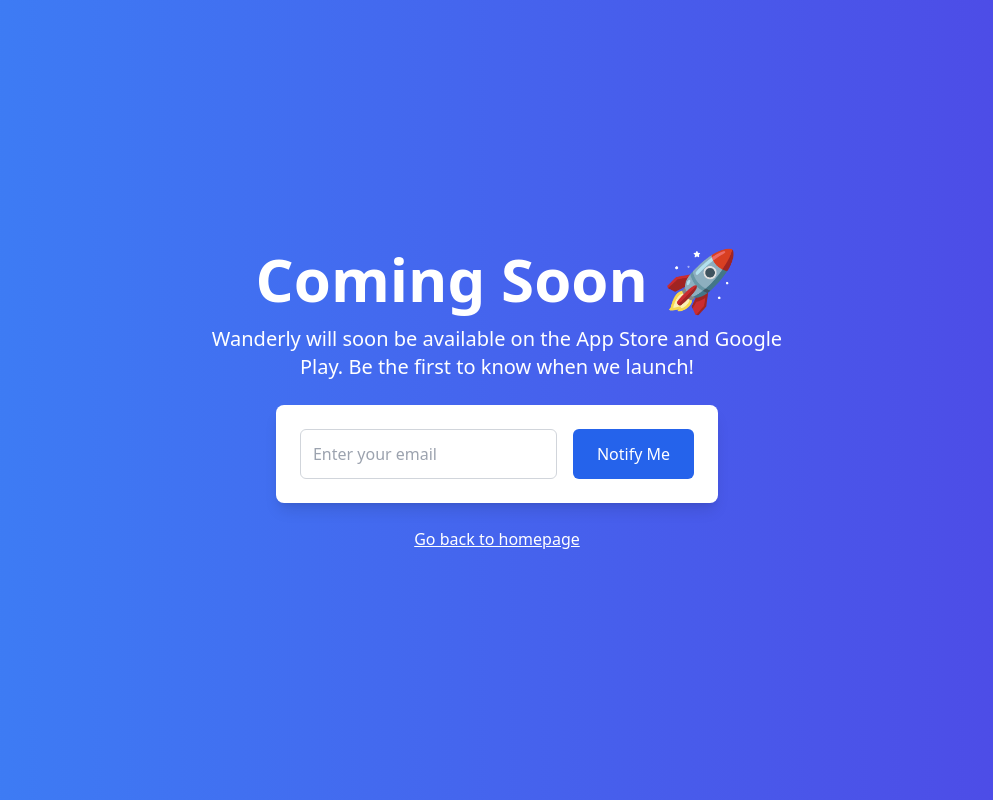
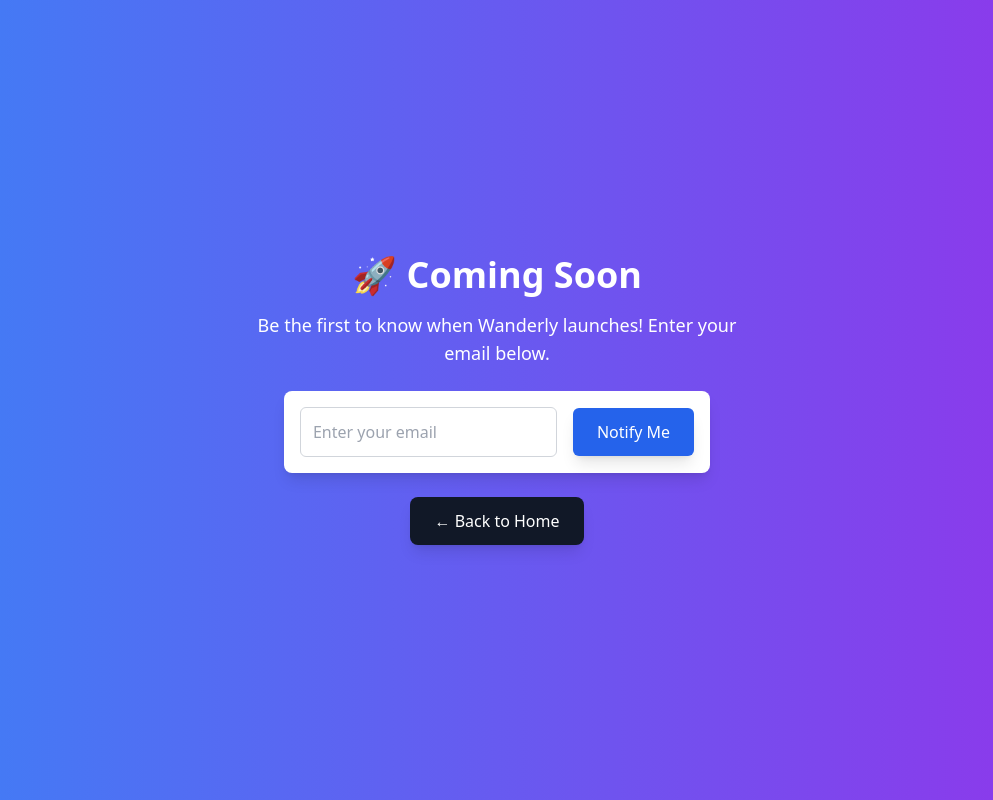
Before and after one commit to KevinVrl/wanderly-netlify, a Next.js app: page /coming-soon in a window 1280 px wide. Shown: the whole page, without its empty margins (143-1136 px from the left). Built offline with nearby package versions, Linux system fonts and the light colour scheme.

Commit message:
Enable Netlify Forms for email collection

```diff
--- a/app/coming-soon/page.tsx
+++ b/app/coming-soon/page.tsx
@@ -1,48 +1,47 @@
 "use client";
 
 import { useState } from "react";
-import { Button } from "../../components/ui/button";
+import Link from "next/link";
 
 export default function ComingSoon() {
   const [email, setEmail] = useState("");
-  const [submitted, setSubmitted] = useState(false);
-
-  const handleSubmit = (e: React.FormEvent) => {
-    e.preventDefault();
-    setSubmitted(true);
-  };
 
   return (
-    <div className="min-h-screen flex flex-col justify-center items-center text-center px-6 bg-gradient-to-r from-blue-500 to-indigo-600 text-white">
-      {/* ✅ Titre */}
-      <h1 className="text-4xl md:text-6xl font-bold mb-4">Coming Soon 🚀</h1>
-      <p className="text-lg md:text-xl mb-6 max-w-xl">
-        Wanderly will soon be available on the App Store and Google Play. Be the first to know when we launch!
+    <div className="min-h-screen flex flex-col justify-center items-center text-center px-6 bg-gradient-to-r from-blue-500 to-purple-600 text-white">
+      <h1 className="text-4xl font-bold mb-4">🚀 Coming Soon</h1>
+      <p className="text-lg mb-6 max-w-lg">
+        Be the first to know when Wanderly launches! Enter your email below.
       </p>
 
-      {/* ✅ Formulaire d'inscription */}
-      {!submitted ? (
-        <form onSubmit={handleSubmit} className="bg-white text-gray-800 p-4 md:p-6 rounded-lg shadow-lg flex flex-col md:flex-row gap-4">
+      {/* ✅ Formulaire Netlify */}
+      <form
+        method="POST"
+        data-netlify="true"
+        name="subscribe-form"
+        className="bg-white p-4 rounded-lg shadow-lg flex flex-col md:flex-row items-center space-y-4 md:space-y-0 md:space-x-4"
+      >
         <input
           type="email"
+          name="email"
           placeholder="Enter your email"
-            value={email}
-            onChange={(e) => setEmail(e.target.value)}
           required
-            className="p-3 rounded-md border border-gray-300 focus:outline-none flex-grow"
+          className="p-3 rounded-md border border-gray-300 focus:outline-none text-gray-800"
         />
-          <button type="submit" className="bg-blue-600 text-white px-6 py-3 rounded-md w-full md:w-auto">
+        <button
+          type="submit"
+          className="bg-blue-600 text-white px-6 py-3 rounded-md shadow-lg hover:bg-blue-700 transition"
+        >
           Notify Me
         </button>
       </form>
-      ) : (
-        <p className="text-lg font-semibold mt-4">✅ Thank you! We'll notify you when Wanderly is available.</p>
-      )}
 
-      {/* ✅ Retour vers la page d'accueil */}
-      <div className="mt-6">
-        <a href="/" className="text-white underline">Go back to homepage</a>
-      </div>
+      {/* ✅ Bouton Retour (Ajouté) */}
+      <Link href="/">
+        <button className="mt-6 bg-gray-900 text-white px-6 py-3 rounded-lg shadow-lg hover:bg-gray-700 transition">
+          ← Back to Home
+        </button>
+      </Link>
+
     </div>
   );
 }
```
Lines whose indentation alone changed are shown as unchanged.
